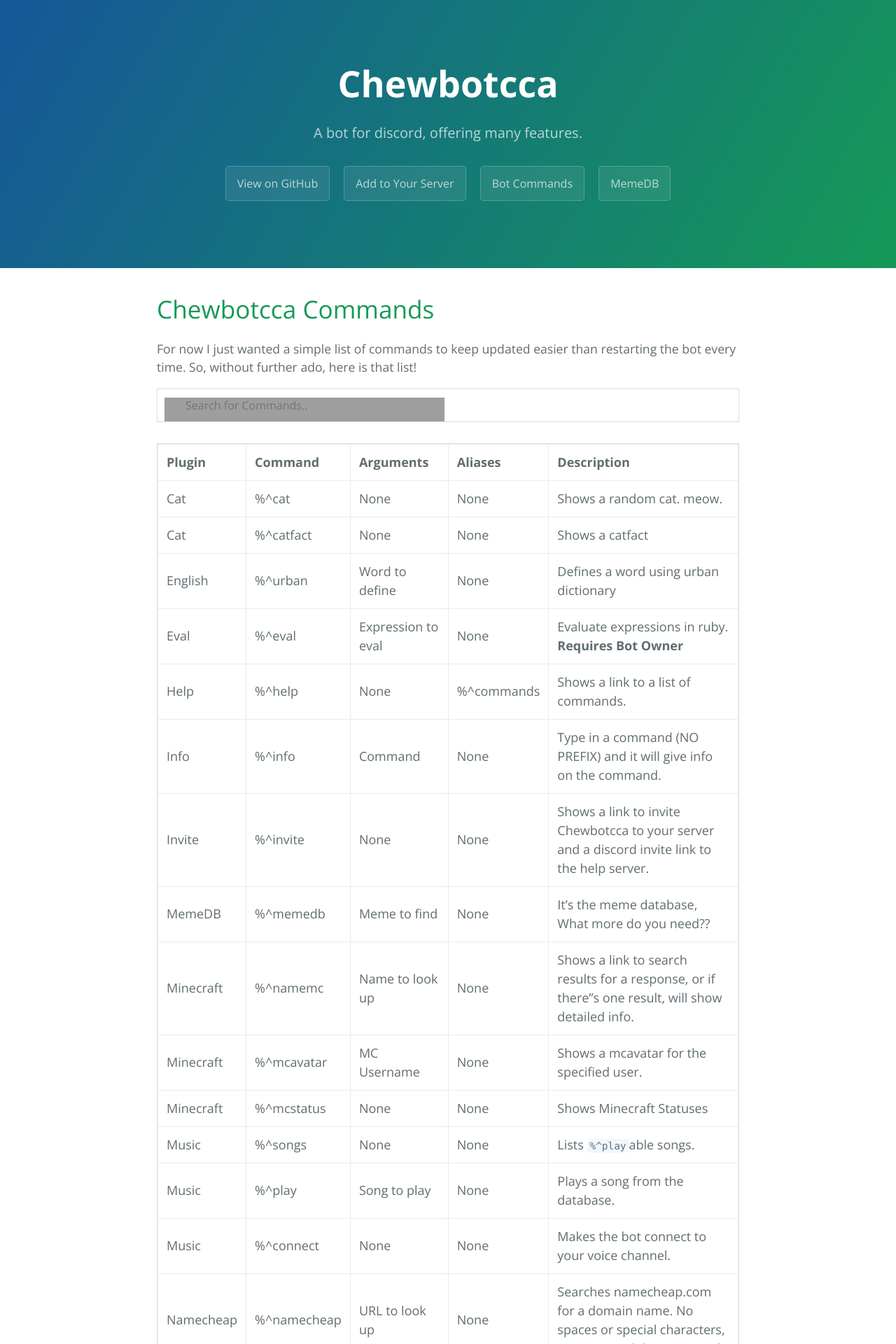
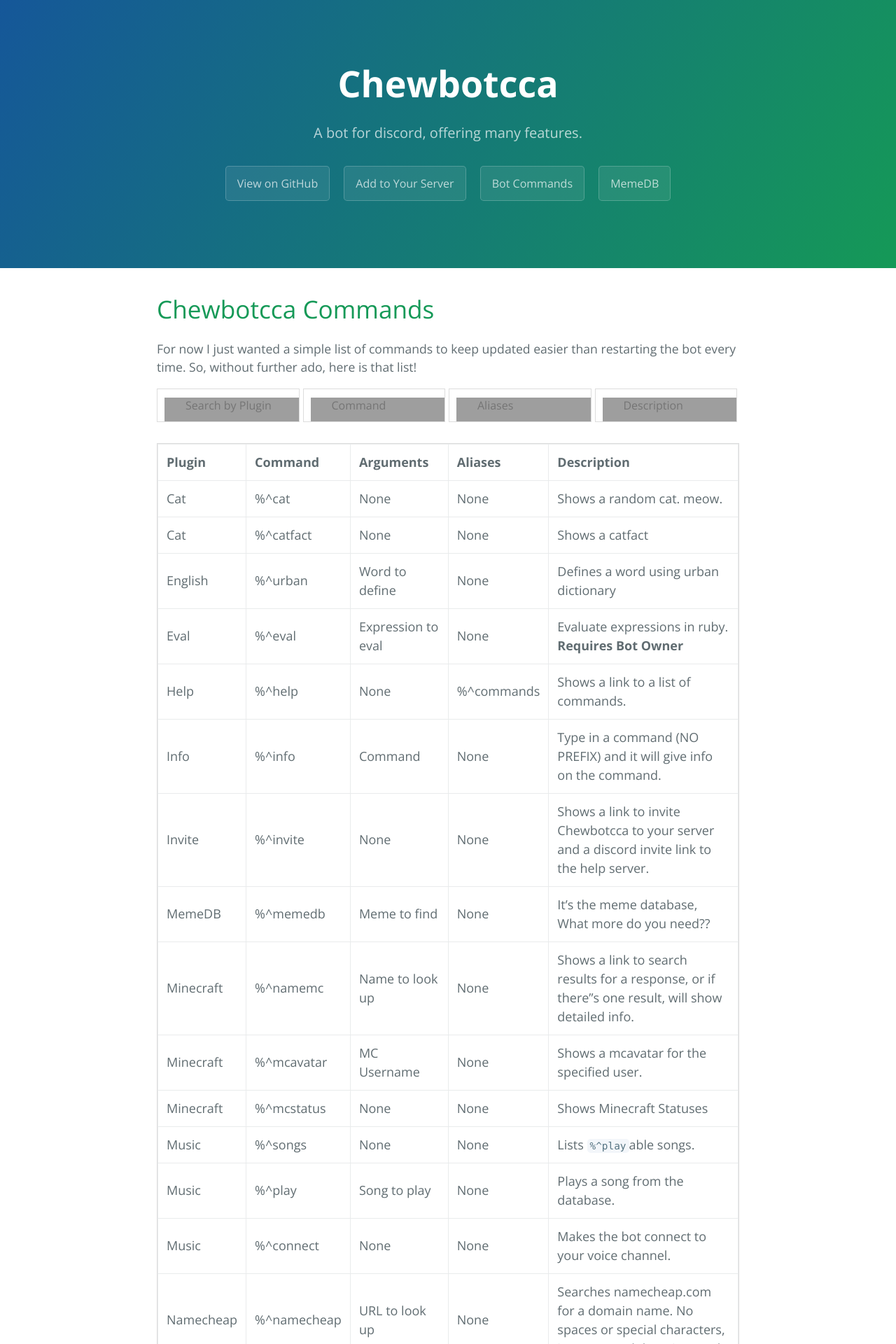
Before and after one commit to Chewbotcca/Discord-Legacy, a Jekyll site: the page built from commands.md, in a window 1280 px wide. Shown: the top 1920 px of the page at 70% size. Built offline with Jekyll 4.4.1, drawn with Linux system fonts in a browser that asks for light colours; nearby versions of some CDN libraries; our own code applies the rules of GitHub Pages for plain Markdown files; grey boxes are pictures that could not be loaded.

Commit message:
Update styles and stuff

```diff
--- /dev/null
+++ b/assets/css/searchBoxes.css
@@ -0,0 +1,15 @@
+#findblocks {
+  width: 24.51%;
+}
+
+#findids {
+  width: 24.51%;
+}
+
+#findprice {
+  width: 24.51%;
+}
+
+#findbuy {
+  width: 24.51%;
+}
--- a/assets/css/tablesearch.css
+++ b/assets/css/tablesearch.css
@@ -2,7 +2,40 @@
   background-image: url('https://www.w3schools.com/css/searchicon.png');
   background-position: 10px 12px;
   background-repeat: no-repeat;
-  width: 100%;
+  width: 24.2%;
+  font-size: 16px;
+  padding: 12px 20px 12px 40px;
+  border: 1px solid #ddd;
+  margin-bottom: 12px;
+}
+
+#findids {
+  background-image: url('https://www.w3schools.com/css/searchicon.png');
+  background-position: 10px 12px;
+  background-repeat: no-repeat;
+  width: 24.2%;
+  font-size: 16px;
+  padding: 12px 20px 12px 40px;
+  border: 1px solid #ddd;
+  margin-bottom: 12px;
+}
+
+#findprice {
+  background-image: url('https://www.w3schools.com/css/searchicon.png');
+  background-position: 10px 12px;
+  background-repeat: no-repeat;
+  width: 24.2%;
+  font-size: 16px;
+  padding: 12px 20px 12px 40px;
+  border: 1px solid #ddd;
+  margin-bottom: 12px;
+}
+
+#findbuy {
+  background-image: url('https://www.w3schools.com/css/searchicon.png');
+  background-position: 10px 12px;
+  background-repeat: no-repeat;
+  width: 24.2%;
   font-size: 16px;
   padding: 12px 20px 12px 40px;
   border: 1px solid #ddd;
@@ -21,72 +54,6 @@
   padding: 12px;
 }
 
-#block tr {
+#blocks tr {
   border-bottom: 1px solid #ddd;
 }
-
-.btn {
-  position: relative;
-}
-
-.sub-menu {
-  visibility: hidden;
-  /* hides sub-menu */
-  opacity: 0;
-  position: absolute;
-  top: 50%;
-  left: 0;
-  width: auto;
-  transform: translateY(-2em);
-  z-index: -1;
-  transition: all 0.3s ease-in-out 0s, visibility 0s linear 0.3s, z-index 0s linear 0.01s;
-}
-
-.btn:hover .sub-menu {
-  visibility: visible;
-  /* shows sub-menu */
-  opacity: 1;
-  z-index: 1;
-  width: auto;
-  transform: translateY(0%);
-  transition-delay: 0s, 0s, 0.3s;
-  /* this removes the transition delay so the menu will be visible while the other styles transition */
-}
-
-
-/* presentational */
-
-nav a {
-  color: #E00;
-  display: block;
-  padding: 0.5em 1em;
-  text-decoration: none;
-}
-
-nav a:hover {
-  color: #F55;
-}
-
-nav ul, nav ul li {
-  list-style-type: none;
-  padding: 0;
-  margin: 0;
-}
-
-nav>ul {
-  background: #EEE;
-  text-align: center;
-}
-
-nav>ul>li {
-  display: inline-block;
-  border-left: solid 1px #aaa;
-}
-
-nav>ul>li:first-child {
-  border-left: none;
-}
-
-.sub-menu {
-  background: #666;
-}
--- a/assets/js/searchtable.js
+++ b/assets/js/searchtable.js
@@ -1,14 +1,14 @@
-function lookWords() {
+function searchTable(columnnum, columnname) {
   // Declare variables
   var input, filter, table, tr, td, i;
-  input = document.getElementById("findblocks");
+  input = document.getElementById(columnname);
   filter = input.value.toUpperCase();
   table = document.getElementById("blocks");
   tr = table.getElementsByTagName("tr");
 
   // Loop through all table rows, and hide those who don't match the search query
   for (i = 0; i < tr.length; i++) {
-    td = tr[i].getElementsByTagName("td")[0];
+    td = tr[i].getElementsByTagName("td")[columnnum];
     if (td) {
       if (td.innerHTML.toUpperCase().indexOf(filter) > -1) {
         tr[i].style.display = "";
--- a/commands.md
+++ b/commands.md
@@ -2,7 +2,14 @@
 
 For now I just wanted a simple list of commands to keep updated easier than restarting the bot every time. So, without further ado, here is that list!
 
-<input type="text" id="findblocks" onkeyup="lookWords()" placeholder="Search for Commands..">
+<link rel="stylesheet" href="assets/css/searchBoxes.css">
+<script src="assets/js/searchtable.js"></script>
+<script src="https://ajax.googleapis.com/ajax/libs/jquery/2.1.1/jquery.min.js"></script>
+
+<input type="text" id="findblocks" onkeyup="searchTable(0, 'findblocks')" placeholder="Search by Plugin">
+<input type="text" id="findids" onkeyup="searchTable(1, 'findids')" placeholder="Command">
+<input type="text" id="findprice" onkeyup="searchTable(2, 'findprice')" placeholder="Aliases">
+<input type="text" id="findbuy" onkeyup="searchTable(3, 'findbuy')" placeholder="Description">
 
 {:#blocks}
 | Plugin     | Command     | Arguments                 | Aliases      | Description                                                                                             |
```
